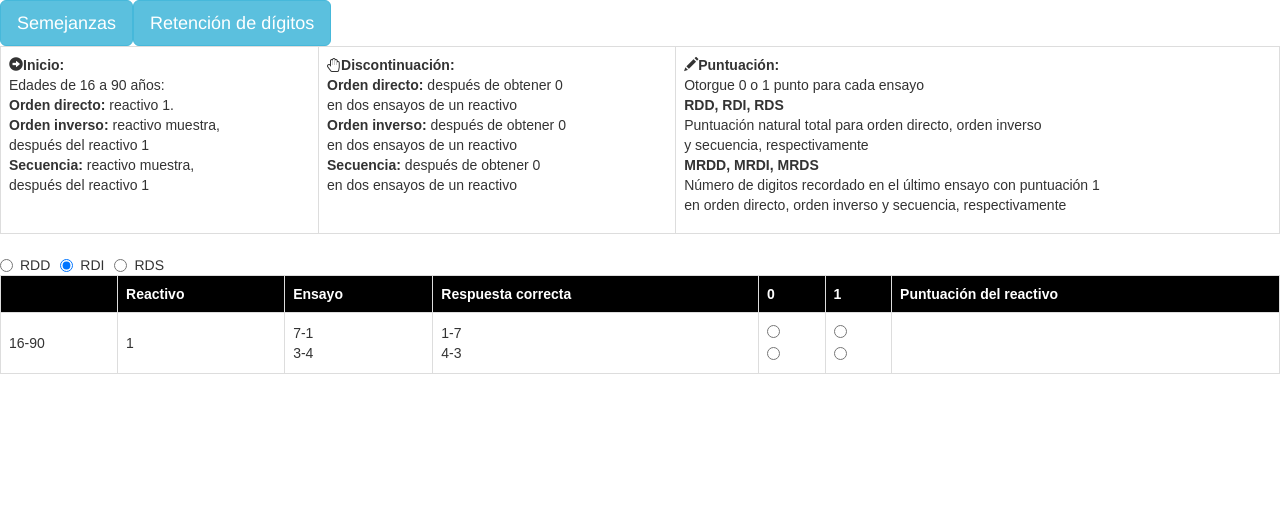
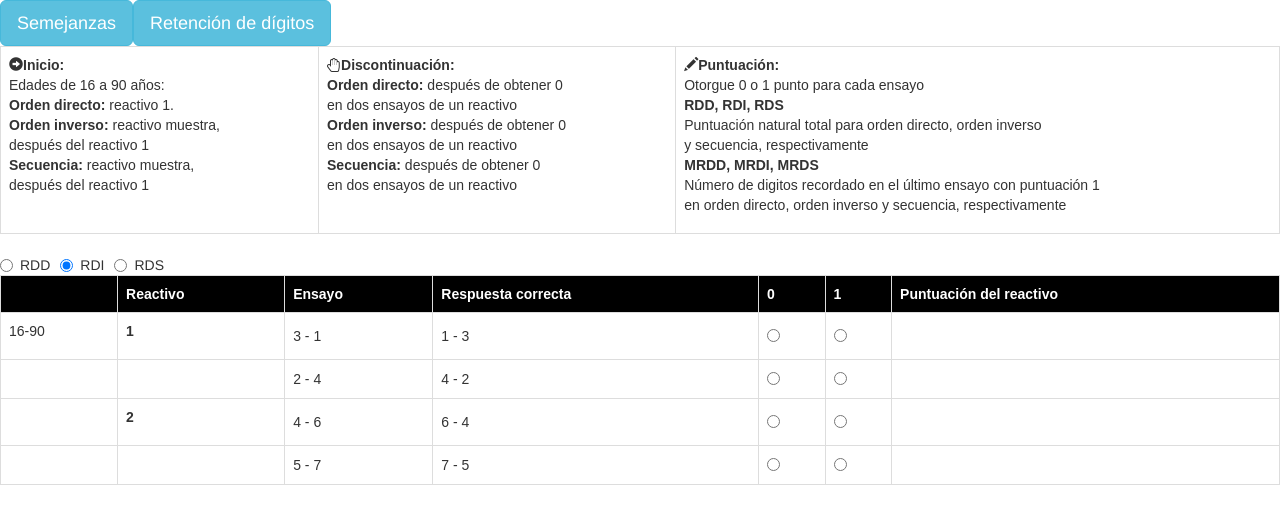
Before and after one commit to Negrinho1017/pruebas-psicologia, an Angular app in the folder frontend/: page /retencion-digitos in a window 1280 px wide. Both pictures are taken after a click on the label "RDI". Shown: the top 524 px of the page. Built offline with nearby package versions, Linux system fonts and the light colour scheme.

Commit message:
RDD vista parcialmente terminada

```diff
--- /dev/null
+++ b/frontend/src/app/model/EnsayoRespuestaModel.ts
@@ -0,0 +1,8 @@
+export class EnsayoRespuestaModel {
+  public ensayo: String;
+  public respuesta: String;
+  constructor(ensayo, respuesta) {
+    this.ensayo = ensayo;
+    this.respuesta = respuesta;
+  }
+}
--- a/frontend/src/app/retencion-digitos/retencion-digitos.component.html
+++ b/frontend/src/app/retencion-digitos/retencion-digitos.component.html
@@ -81,19 +81,17 @@
           <th>1</th>
           <th>Puntuación del reactivo</th>
         </tr>
-        <tr>
-          <td>16-90</td>
-          <td>1</td>
+        <tr *ngFor="let item of digitosRDI; let i = index">
+          <td><p *ngIf="i==0">16-90</p></td>
+          <td><p *ngIf="i%2==0"><b>{{(i+1)/2+0.5}}</b><p></td>
           <td>
-            7-1<br> 3-4
+            {{item.ensayo}}
           </td>
           <td>
-            1-7<br> 4-3
+           {{item.respuesta}}
           </td>
-          <td><input type="radio" id="p1" name="pointsA"><br>
-            <input type="radio" id="p1" name="pointsB"></td>
-          <td><input type="radio" id="p2" name="pointsA"><br>
-            <input type="radio" id="p1" name="pointsB"></td>
+          <td><input type="radio" id="p1" name="{{item.ensayo}}">
+          <td><input type="radio" id="p2" name="{{item.ensayo}}">
           <td></td>
         </tr>
       </table>
--- a/frontend/src/app/retencion-digitos/retencion-digitos.component.ts
+++ b/frontend/src/app/retencion-digitos/retencion-digitos.component.ts
@@ -1,4 +1,5 @@
 import { Component, OnInit } from '@angular/core';
+import { EnsayoRespuestaModel } from '../model/EnsayoRespuestaModel';
 
 @Component({
   selector: 'app-retencion-digitos',
@@ -12,6 +13,9 @@ export class RetencionDigitosComponent implements OnInit {
   "6 - 1 - 9 - 4 - 7 - 3","6 - 9 - 1 - 7 - 4 - 2 - 8","4 - 1 - 7 - 9 - 3 - 8 - 6"
   ,"3 - 8 - 2 - 9 - 6 - 1 - 7 - 4","5 - 8 - 1 - 3 - 2 - 6 - 4 - 7","2 - 7 - 5 - 8 - 6 - 3 - 1 - 9 - 4",
   "7 - 1 - 3 - 9 - 4 - 2 - 5 - 6 - 8"];
+  digitosRDI: EnsayoRespuestaModel[] = [new EnsayoRespuestaModel("3 - 1","1 - 3"),
+  new EnsayoRespuestaModel("2 - 4","4 - 2"),new EnsayoRespuestaModel("4 - 6","6 - 4"),
+  new EnsayoRespuestaModel("5 - 7","7 - 5")];
   numero: number;
 
   public pasarDeNumeroDeReactivo(i: number){
```
